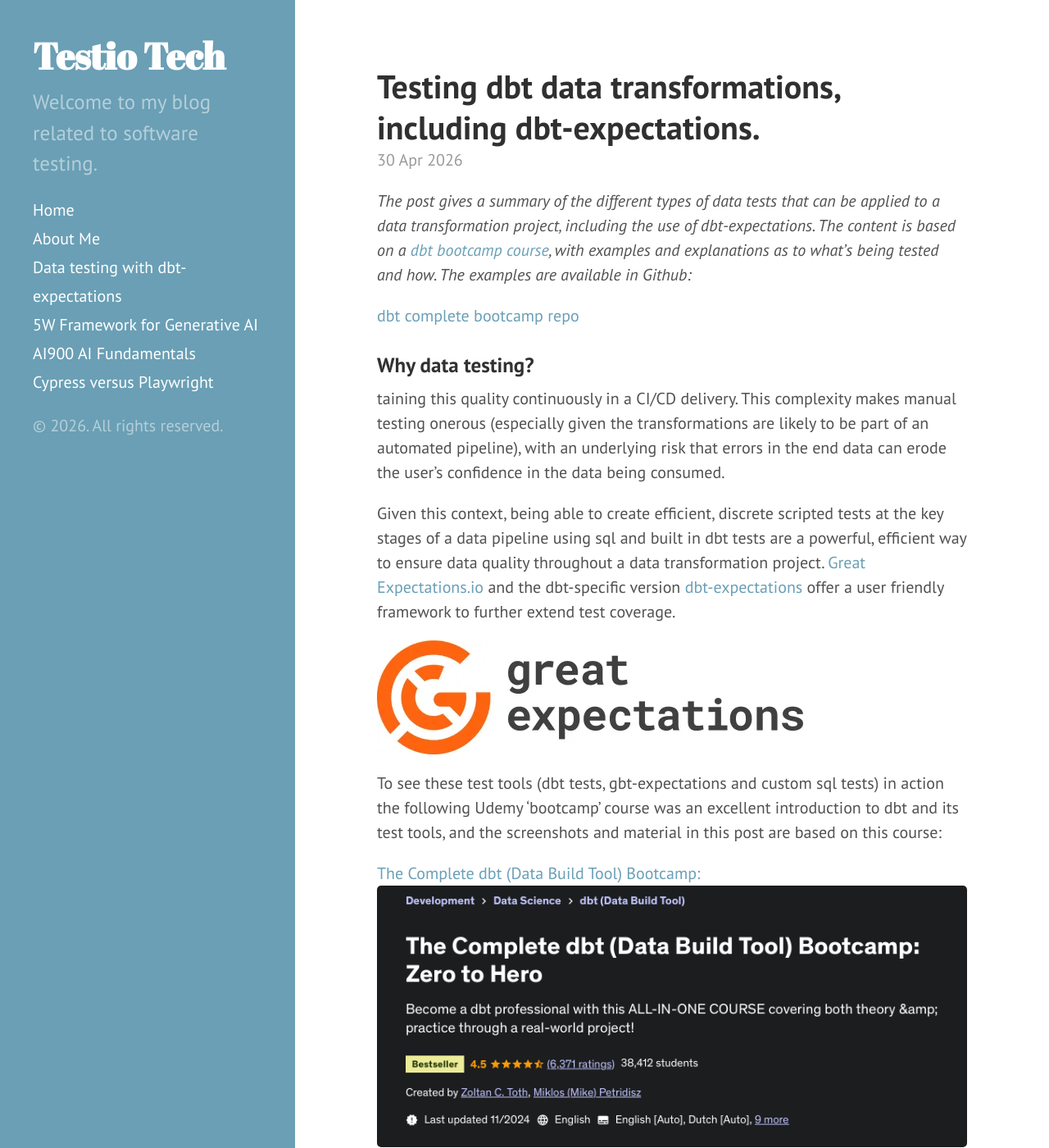
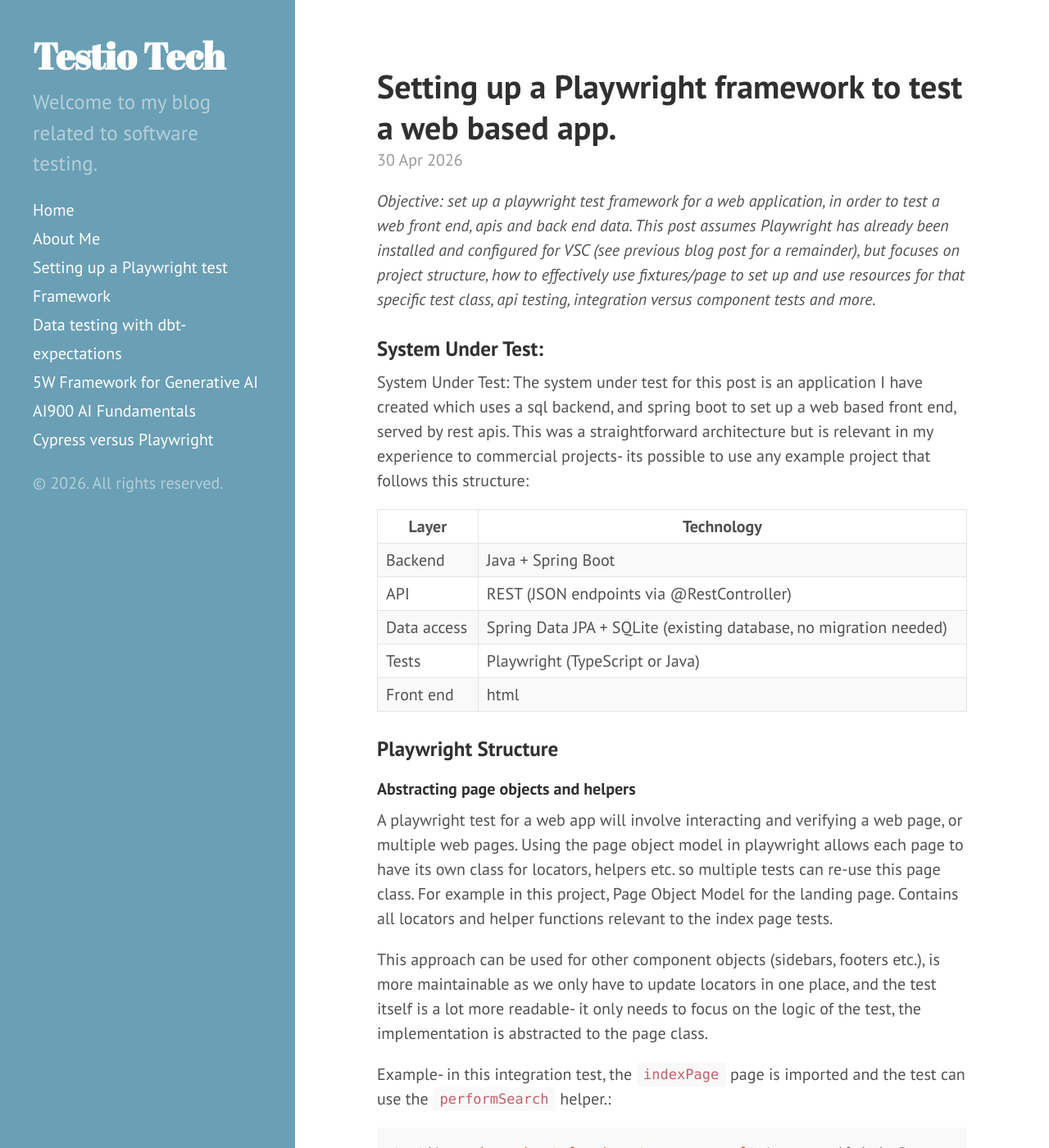
Before and after one commit to dp2020-dev/github.io, a Jekyll site: the page built from _posts/2026-04-30-setup-pw-framework.md, in a window 1280 px wide and 1400 px high. Shown: the whole window at 82% size. Built offline with Jekyll 4.4.1, drawn with Linux system fonts in a browser that asks for light colours; comment, search, counter and statistics services are not loaded; some of the changed text lies outside the part shown.

Commit message:
Adding new post to index

````diff
--- a/_includes/sidebar.html
+++ b/_includes/sidebar.html
@@ -32,6 +32,7 @@
       <a class="sidebar-nav-item" href="https://testiotech.com/2023/10/28/compare-cypress-playwright">Cypress versus Playwright</a>
        -->
       <!-- <span class="sidebar-nav-item">Currently v{{ site.version }}</span> -->
+      <a class="sidebar-nav-item" href="/2026/04/30/setup-pw-framework">Setting up a Playwright test Framework</a>
       <a class="sidebar-nav-item" href="/2024/12/08/dbt-expectations">Data testing with dbt-expectations</a>
       <a class="sidebar-nav-item" href="/2024/01/26/5W-Framework">5W Framework for Generative AI</a>
       <a class="sidebar-nav-item" href="/2023/11/10/AI-Fundamentals-AI900">AI900 AI Fundamentals</a>
--- a/_posts/2026-04-30-setup-pw-framework.md
+++ b/_posts/2026-04-30-setup-pw-framework.md
@@ -1,107 +1,146 @@
 ---
 layout: post
-title: Testing dbt data transformations, including dbt-expectations.
+title: Setting up a Playwright framework to test a web based app.
 ---
 
-<i> The post gives a summary of the different types of data tests that can be applied to a data transformation project, including the use of dbt-expectations. The content is based on a [dbt bootcamp course](#dbt_bootcamp), with examples and explanations as to what's being tested and how. The examples are available in Github:
+<i> Objective: set up a playwright test framework for a web application, in order to test a web front end, apis and back end data. This post assumes Playwright has already been installed and configured for VSC (see previous blog post for a remainder), but focuses on project structure, how to effectively use fixtures/page to set up and use resources for that specific test class, api testing, integration versus component tests and more.
 </i>
 
-[dbt complete bootcamp repo](https://github.com/dp2020-dev/completeDbtBootcamp){:target="\_blank"}
+### System Under Test:
 
-### Why data testing?
+System Under Test:
+The system under test for this post is an application I have created which uses a sql backend, and spring boot to set up a web based front end, served by rest apis. This was a straightforward architecture but is relevant in my experience to commercial projects- its possible to use any example project that follows this structure:
 
-taining this quality continuously in a CI/CD delivery. This complexity makes manual testing onerous (especially given the transformations are likely to be part of an automated pipeline), with an underlying risk that errors in the end data can erode the user's confidence in the data being consumed.
+| Layer       | Technology                                                        |
+| ----------- | ----------------------------------------------------------------- |
+| Backend     | Java + Spring Boot                                                |
+| API         | REST (JSON endpoints via @RestController)                         |
+| Data access | Spring Data JPA + SQLite (existing database, no migration needed) |
+| Tests       | Playwright (TypeScript or Java)                                   |
+| Front end   | html                                                              |
 
-Given this context, being able to create efficient, discrete scripted tests at the key stages of a data pipeline using sql and built in dbt tests are a powerful, efficient way to ensure data quality throughout a data transformation project. [Great Expectations.io](https://greatexpectations.io/) and the dbt-specific version [dbt-expectations](https://github.com/calogica/dbt-expectations) offer a user friendly framework to further extend test coverage.
 
-![Great Expectations logo, December 2024](/images/gx_logo_horiz_color.png)
+### Playwright Structure
 
-To see these test tools (dbt tests, gbt-expectations and custom sql tests) in action the following Udemy 'bootcamp' course was an excellent introduction to dbt and its test tools, and the screenshots and material in this post are based on this course:
+#### Abstracting page objects and helpers
 
-<a id="dbt_bootcamp"></a>
-[The Complete dbt (Data Build Tool) Bootcamp:](https://www.udemy.com/course/complete-dbt-data-build-tool-bootcamp-zero-to-hero-learn-dbt) ![dbt bootcamp](/images/dbtHeroUdemy.png)
+A playwright test for a web app will involve interacting and verifying a web page, or multiple web pages. Using the page object model in playwright allows each page to have its own class for locators, helpers etc. so multiple tests can re-use this page class. For example in this project, Page Object Model for the landing page. Contains all locators and helper functions relevant to the index page tests.
 
-The boot camp covers the theory and practical application of a data project using snowflake as the data warehouse, and the open source version of dbt. What was particularly relevant for a tester are the sections covering testing which include [dbt expectations](https://hub.getdbt.com/calogica/dbt_expectations/latest/).
+ This approach can be used for other component objects (sidebars, footers etc.), is more maintainable as we only have to update locators in one place, and the test itself is a lot more readable- it only needs to focus on the logic of the test, the implementation is abstracted to the page class.
 
-The following section covers examples and explanations of what these 3 types of tests can do, using the boot camp project as [an example:](https://github.com/dp2020-dev/completeDbtBootcamp){:target="\_blank"}
+Example- in this integration test, the `indexPage` page is imported and the test can use the `performSearch` helper.:
 
-### Built-in dbt Tests:
+```typescript
+test('search word not found, returns no results', async ({ indexPage }) => {
 
-<ul>
-<li>not_null: Ensures that the column doesn't contain null values.</li>
-<li>unique: Verifies that all values in the column are distinct.</li>
-<li>relationships: Checks if a foreign key relationship exists between two columns in different models.</li>
-<li>accepted_values: Ensures that the column only contains specific values from a predefined list.</li>
-<li>positive_value:</b> Verifies that the column values are positive numbers.</li>
-</ul>
+await indexPage.goto();
 
-### Built-in dbt-expectations Tests:
+await indexPage.performSearch('green');
 
-#### What is dbt-expectations?
+await expect(indexPage.noResultsMessage).toBeVisible();
 
-dbt-expectations is an open source python package for dbt based on Great Expectations, and enables integrated tests in data warehouses supported by dbt.
+await expect(indexPage.noResultsMessage).toHaveText('No books found.');
 
-This allows us to extend the coverage of the dbt core (i.e. the built in tests) using a range of tests within the package. The examples below include the built in tests, dbt-expectations tests and custom sql tests (effectively macros). These tests are written in the schema.yml file as per this example in [the schema file](https://github.com/dp2020-dev/completeDbtBootcamp/blob/main/models/schema.yml).
+	});
 
-<ul>
-<li>dbt_expectations. expect_table_row_count_to_equal_other_table: Compares the row count of two tables.</li>
+});
+```
 
-<li>dbt_expectations.expect_column_values_to_be_of_type: Checks the data type of a column.</li>
-<a id="quantile_test"></a> <li>dbt_expectations.expect_column_quantile_values_to_be_between: Verifies that quantile values fall within a specific range.</li>
-<li>dbt_expectations.expect_column_max_to_be_between: Ensures that the maximum value of a column is within a certain range.</li><br>
-</ul>
-#### Example dbt-expectations test:<br>
+The indexPage page class contains the `performSearch` method:
 
-To apply dbt expectation tests, the code is added to the schema.yml file
-, in the example below its used to check column type, expected values (including the quantile value to check values in the table are in an expected range), and a max value. We can also set if a failing test is a warning or an error.
+![pw index page from vsc](/images/pw_index_page.jpg)
 
-![Great Expectations logo, December 2024](/images/dbtExpectSampleTests.png)
+ If the test didn't use the page class and its helper, the functional code would have to be included in the test itself- it would work but would make the test harder to read (more lines of code), harder to maintain, and the function would have to be repeated for any other test performing a search on the index page.
 
-### Built-in custom sql Tests:
+ For more on POM, see the helpful documentation https://playwright.dev/docs/pom.
 
-The third type of dbt test used in this project is a <b>custom sql test</b>.
+### Managing test data
 
-This simple sql custom test checks the 'dim_listings_cleansed' table for any listings with < 1 night.
+A key consideration in software development test strategies is how to deal with test data- if actual data is used by the tests then the integrity of the data is lost, if we always write new data then the data tables quickly become cluttered and unusable.
 
-![Custom sql example- min nights](/images/dim_listings_min_nights.png)
+In this project the solution adopted is to create a copy 'test' database using the same schema as the 'production' table, but populated with test data.
 
-Custom tests sit outside the dbt core and dbt-expectations tests and can
-extend test coverage to cover edge cases. They are also flexible in enabling ad hoc testing to investigate
-scenarios, or to be part of the CI/CD pipeline- see an example of how we can trace the `dim_listings_min_nights` custom rest on the data lineage graph in the [lineage graph section.](#dag_lineage)
+So the integration tests are run against an instance of a test database, the test can create, read, update or delete data without compromising the original data. To clear down test data, we keep a `test-seed.db` table with the original test data, this is copied over `test.db` by the global setup class, the tests then run and read/write/delete test data, but the original data is reset by the global teardown class.
 
-## Debugging<br>
+## Component versus Integration<br>
 
-For the basic commands on debugging etc. see [About dbt debug command](https://docs.getdbt.com/reference/commands/debug).
+The test folder covers two different levels of testing- component and integration tests:
 
-Running `dbt test --debug` command will run all the sql tests against the database connections, the console logs all the test names and the results. However to dig into why a given test failed,
-its possible to run the actual sql test against the source table (e.g. in this project in Snowflake) and simplifying the test code to find exactly where it failed- a good approach for a complex failure.
+**Integration tests** — real Spring Boot + real SQLite
 
-## Lineage Graph (Data Flow DAG)<br>
+- Test the whole stack works together
+- Need the test DB
+- Slower, but proves end-to-end behaviour
 
-In the section above we've looked at practical tests in dbt-expectations which can be embedded in the data transformation pipeline. These tests can be included on a really useful dbt feature, the 'lineage graph' alongside the source tables, dimension, fact tables etc. to show where and when the tests run, what table it relates to etc.
+**Mock/UI tests** — Playwright intercepts all API calls
 
-<a id="dag_lineage"></a>
+- Test the frontend in isolation
+- No backend needed at all
+- Faster, great for edge cases
 
-![dbt lineage graph](/images/dbt-dag-3.png)
+Integration tests interact with the database, and are required to test the end-to-end process i.e. a button click initiates and api to fetch data.
 
-Provided test in question is included in the schema.yml and has a description value, it will be included in the correct part of the data transformation flow.
+For example the integration test `search word not found, returns no results` involves
+inputting a search word e.g. 'green'
+clicking search to trigger the url `http://localhost:8080/api/books/search?keyword=green
+The response returned is [] so the front end displays "No books found."
 
-For example, the lineage graph below shows the flow of data in our data warehouse, for instance we can see at a glance that `dim_listings_cleansed` is a cleansed dimension table based on the `src_listings table`.
+![SUT landingpage with network tab](/images/pw-landingpage-network-tab.jpg)
 
-![dbt lineage graph right click](/images/lineage_right_click.png)
+If this project involved hundreds/thousands of book titles, with many new test titles being added, it would be better to be able to mock the api response. In this scenario, the test is purely the response generated for no search results, a discrete component.
 
-By right clicking and checking documentation for `dim_listings_cleansed`, we can check all the tests in place for this stage of the transformation, for instance we can tell the the `room_type` test checks the type of room as per the description.
+The component test `'No books found' on screen when a book not found` mocks the json response to the api route identified in Swagger, i.e. `http://localhost:8080/api/books/search?keyword=green - intercept the api path `**/api/books/search**'` and force it to always return an empty array of book results in the json body:
+`await page.route('**/api/books/search**', async route => {
 
-![dbt docs](/images/docs_room_type_test.png)
+``` typescript
+await page.route('**/api/books/search**', async route => {
+await route.fulfill({
+status: 200,
+contentType: 'application/json',
+body: JSON.stringify([])
 
-For reference the test itself is a built in test in the [schema.yml](https://github.com/dp2020-dev/completeDbtBootcamp/blob/ebd7310c905f63a124e43aee2725aeab9a00f8d9/models/schema.yml#L21), and while the schema clearly lists all tests its great to be able to visualise where exactly this test sits in the data pipeline, what table(s) it references and we're able to click through to read its description and code via the graph. In a data transformation with many sources/transformations this tool would be invaluable.
+});
+```
 
-# Summary
+This triggers the 'No books found' message.
 
-The different types of test tools used in this project has demonstrated how a tester can add value to a data transformation project. Firstly, the [dbt core](#[Built-in dbt Tests:]) tests are simple, efficient sql tests at key stages of the data pipelines gives us assurance as the data is ingested and transformed at each stage.
+This is a simplified example, but does ensure that even if we added many mock books to our test database, the search term for this specific test will always return the not found result- we're effectively just testing the not found response, not relying on data.
 
-[Dbt-expectations](#[Built-in dbt-expectations Tests:]) allows us to extend the test coverage by enabling more advanced validations like expected percentiles, ranges, and more complex rules. For example the boot camp uses the [expect_column_quantile_values_to_be_between](quantile_test) test to flag a warning if a value in the top 1% of prices for a listing is outside a given range. This is a check for anomalies in the data based on our use case, dbt-Expectations in particular would be useful from a QA perspective- in collaboration with the end user/stakeholder a tester could start thinking of qualitative tests.
+Note this test uses **page.route** and not **APIRequestContext** (another playwright api tool) as we need the api response to trigger the browser reaction. APIRequestContext would return the API response directly to the test code, but since there's no browser involved, there's nothing to trigger the UI — so playwright couldn't assert that 'No books found.' appears on screen.
 
-Finally, while not strictly speaking a tets tool/feature, I expect a tester would find the [dag diagrams](dag_lineage) a really useful tool to keep track of what data is ingested where, how its transformed and which tests are applied to it.
+### Overall structure <br>
 
-I found there was some overhead to setting up the project structure so that the yaml picked up the right references, and that each of the 3 different types of tests were configured properly, but once up and running I was able to add more tests and extend test coverage. I started thinking of more potential validation tests using dbt expectations, so again these tools would empower a tester to work with the project/stakeholders to really start applying quality assurance not just to the data transformation itself but how its used by the stakeholders.
+Figure 3 below summarises the structure covered above to illustrate the file structure for this project, there is not a default or requires structure but it is a logical approach to lay out test tets types, set up a dependancy with fixtures and pages etc.
+
+![Project structure diagram](/images/playwright_project_structure_v4.svg)
+
+
+
+
+## Running tests in a CI pipeline
+Adopting a playwright framework allows for efficient, robust testing at different levels (i.e. component/integration level)- and as they're automated can be run each time a change is made to regression test the code base. This is particularly powerful in a CI/CD project, where many devs and QAs are pushing code to the main branch- adding Playwright tests to the pipeline means that regression testing can happen as part of integration.
+
+When considering which tests to include in a pipeline, its useful to consider the testing pyramid, a software project would have many unit tests (which are discrete, and 'small'), less component and integration tests (which take more time and resource than unit tests) and a lower amount of end to end tests (these would take longer to run. )
+
+- **Unit tests** — base of the pyramid, fastest, most numerous (not included on this project)
+- **Component/integration tests** — middle layer (the component tests with mocked APIs sit here)
+- **End-to-end tests** — the UI tests, top of the pyramid, slowest, fewest.
+
+https://www.mountaingoatsoftware.com/uploads/blog/Testpyramid.jpg
+
+For info this project only the component tests are run in the pipeline. The integration tests have a dependancy on the test db, and while its feasible to have a copy in the cloud, following the test pyramid this project runs the lower level tests (component tests) which have no dependancies in the CI pipeline, and the higher level tests (integration) locally:
+
+#### Configuring the tests to run in a CI pipeline
+
+The yml file in the `.github/workflows/` folder enables playwright tests to run in the github CI pipeline:
+
+specifies which branch to run the tests on:
+
+on: push: branches: [ main, master ] pull_request: branches: [ main, master ]
+
+It specifies the playwright installation, and which set of pw tests to run.
+
+``` yaml
+- name: Run Playwright tests
+
+run: npx playwright test tests/component```
````
